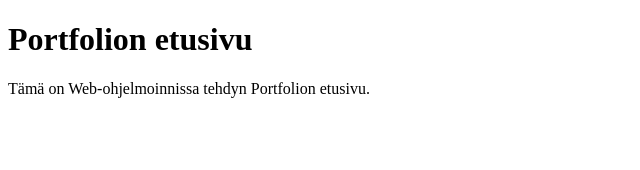
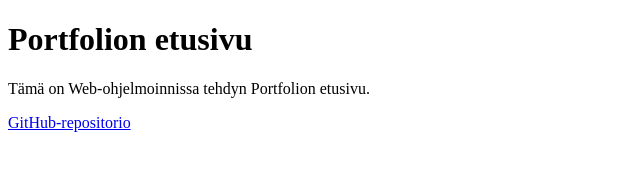
Before and after one commit to Ehkae/KL00CT67, a plain HTML site: page index.html in a window 1280 px wide. Shown: the whole page, without its empty margins (0-640 px from the left). Drawn offline with Linux system fonts and the light colour scheme.

Commit message:
linkki repoon

```diff
--- a/index.html
+++ b/index.html
@@ -8,5 +8,6 @@
 <body>
     <h1>Portfolion etusivu</h1>
     <p>Tämä on Web-ohjelmoinnissa tehdyn Portfolion etusivu.</p>
+    <a href="https://github.com/Ehkae/KL00CT67">GitHub-repositorio</a>
 </body>
 </html>
```
